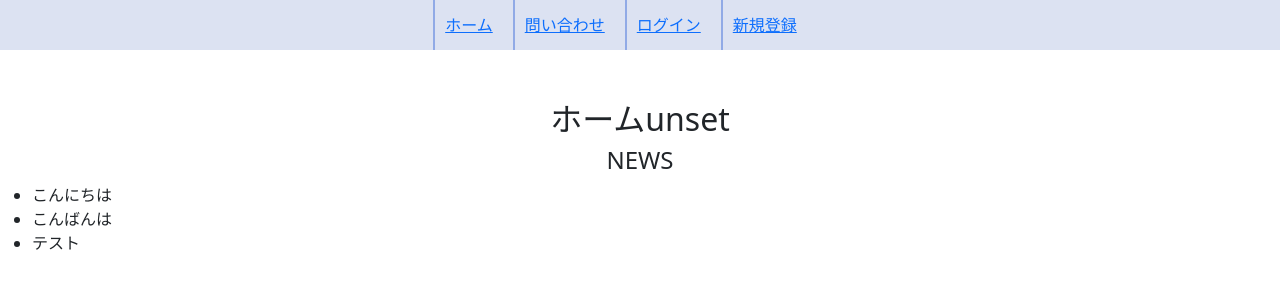
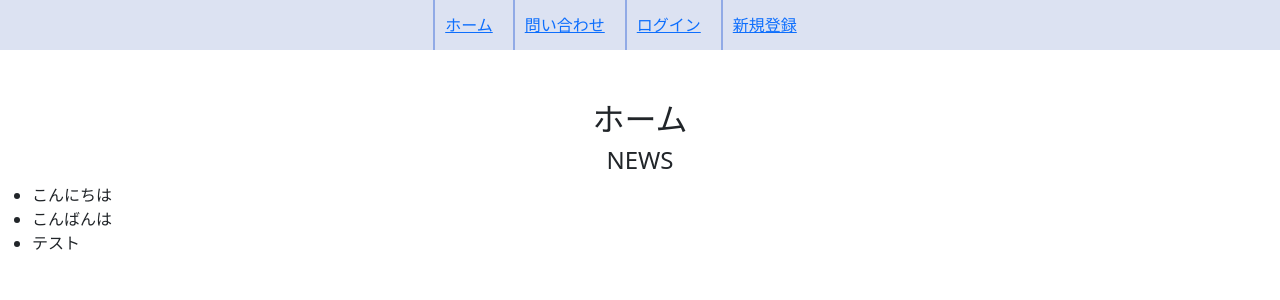
Before and after one commit to linchristiands/nginxreactdocker, a React (Create React App) app: page / in a window 1280 px wide. Shown: the top 300 px of the page. Built offline with nearby package versions, Linux system fonts and the light colour scheme; no server answers.

Commit message:
removed cnsole log

```diff
--- a/src/pages/Home.js
+++ b/src/pages/Home.js
@@ -7,7 +7,7 @@ const Home = () => {
     <div>
       <Header />
       <div className="flex flexDirectionColumn alignCenter pt50 fullWidth">
-        <h2>ホーム{process.env.REACT_APP_PROJECT_ID}</h2>
+        <h2>ホーム</h2>
         <h4>NEWS</h4>
         <div className="flex flexDirectionColumn fullWidth">
           <ul>
--- a/src/pages/Login.js
+++ b/src/pages/Login.js
@@ -7,7 +7,6 @@ import { api_key } from "../firebase/firebase";
 
 const Login = () => {
   const loggerApi = async (message) => {
-    console.log("logger");
     try {
       let logdata = {
         serviceContext: {
@@ -33,7 +32,6 @@ const Login = () => {
           },
         }
       );
-      console.log("logger done");
     } catch (error) {
       //console.log(error);
     }
```
